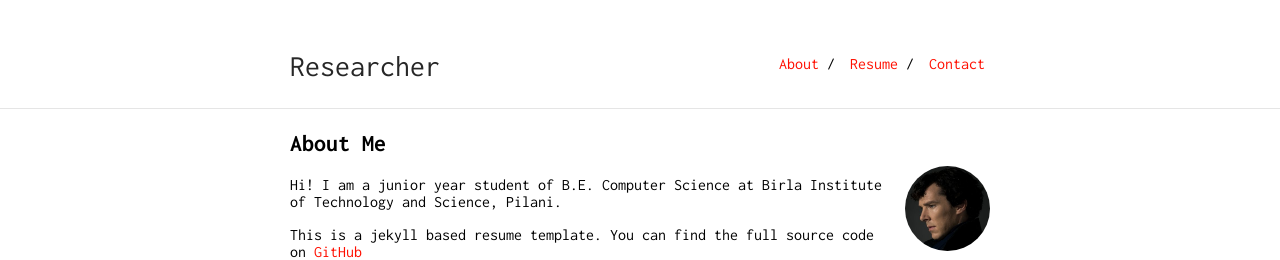
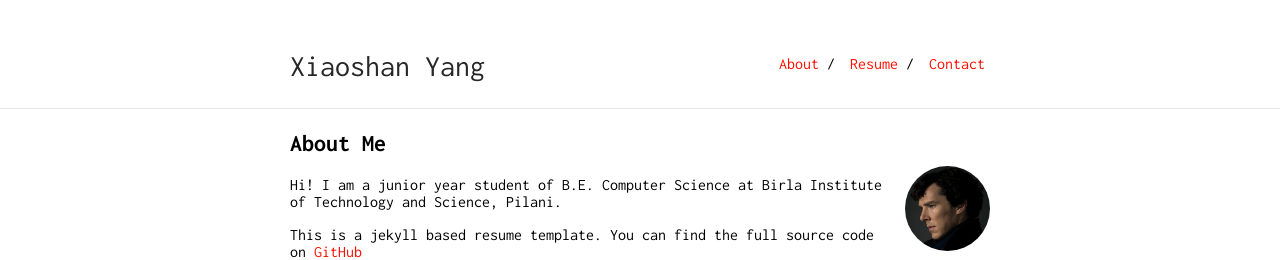
Before and after one commit to YangXS/yangxs.github.io, a Jekyll site: the page built from index.md, in a window 1280 px wide. Shown: the top 260 px of the page. Built offline with Jekyll 4.4.1, drawn with Linux system fonts in a browser that asks for light colours; our own code applies the rules of GitHub Pages for plain Markdown files.

Commit message:
Update _config.yml

```diff
--- a/_config.yml
+++ b/_config.yml
@@ -1,7 +1,6 @@
-title: Researcher
-url: "https://ankitsultana.com"
-baseurl: "/researcher"
-remote_theme: ankitsultana/researcher@gem
+title: Xiaoshan Yang
+url: "https://yangxs.ac.cn"
+baseurl: "/yangxs.github.io"
 
 markdown: kramdown
 #ins_logo: "./bits-logo.png"
@@ -9,7 +8,7 @@ markdown: kramdown
 tracking_id: #
 
 footer: yes
-footer_url: "https://github.com/ankitsultana"
+footer_url: "https://github.com/YangXS"
 footer_text: "Page design by Ankit Sultana"
 
 sass:
@@ -18,7 +17,7 @@ sass:
 
 nav:
  - name: "About"
-   link: "/researcher/"
+   link: "/yangxs.github.io/"
  - name: "Resume"
    link: "resume.pdf"
  - name: "Contact"
```
